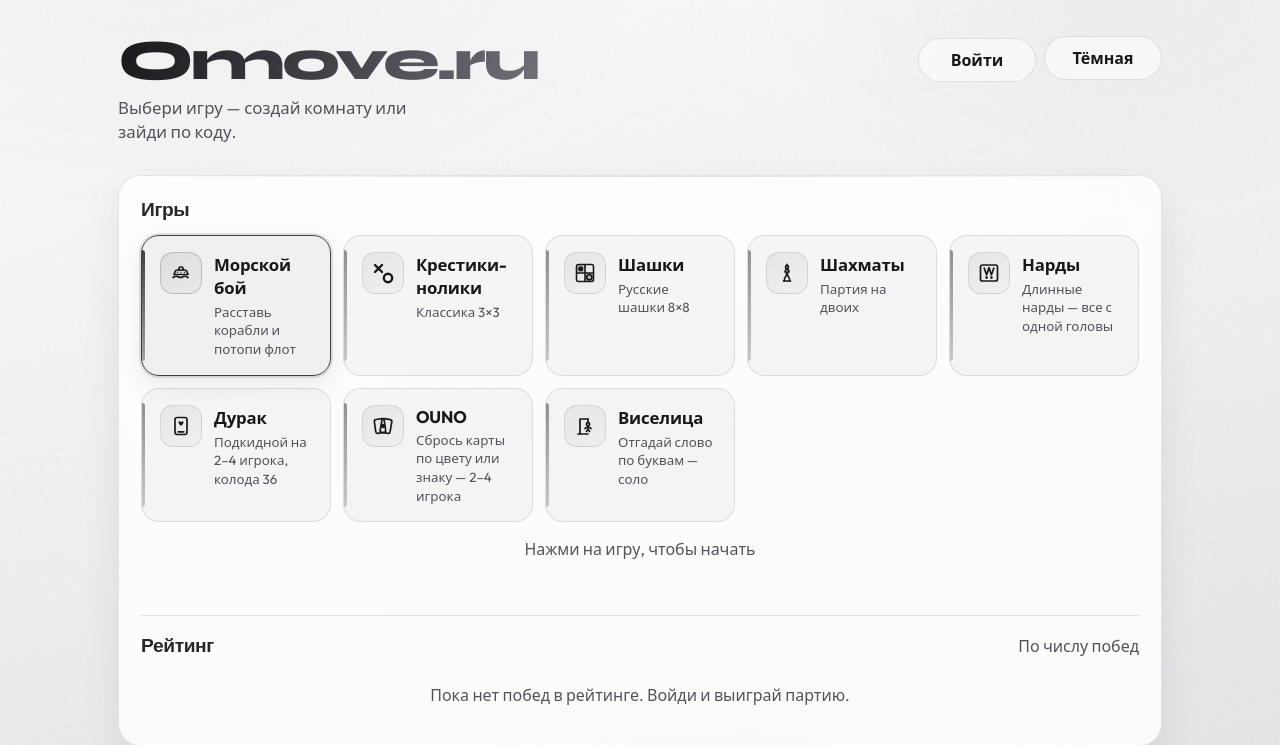
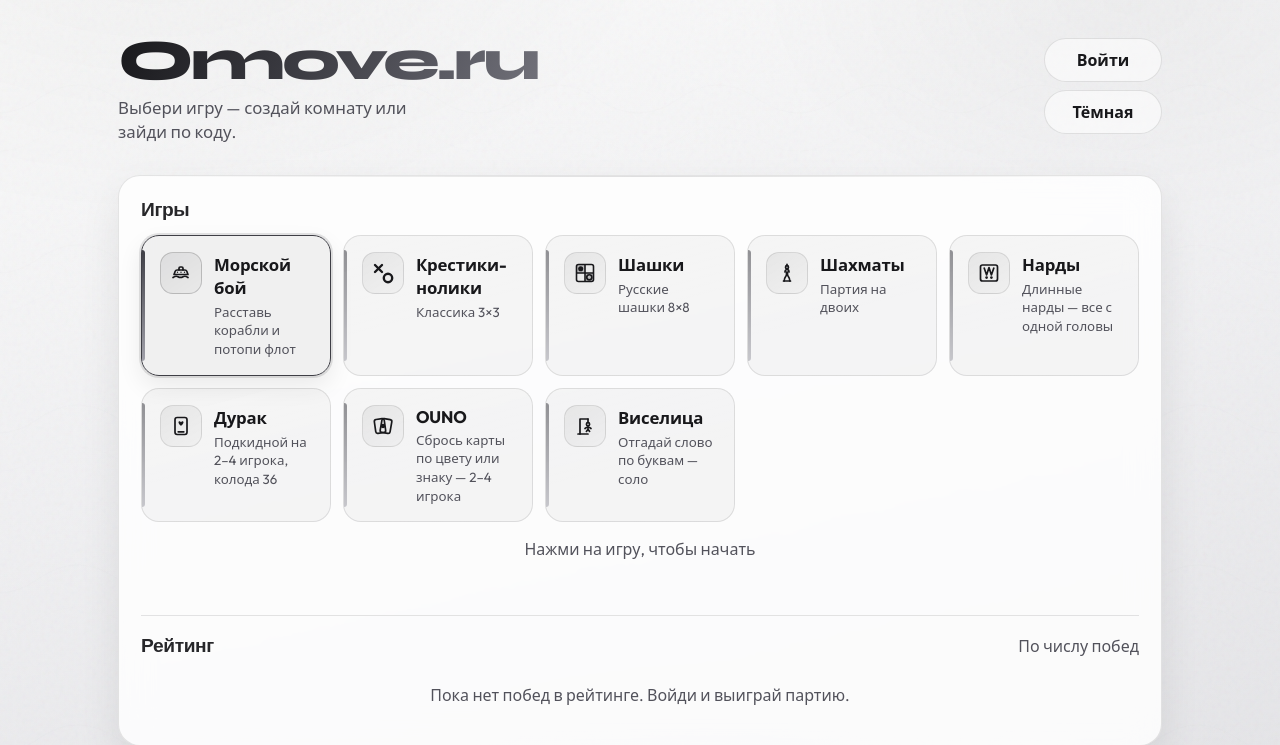
Before and after one commit to Tim9784/dream, a Flask app: page / in a window 1280 px wide. Shown: the top 745 px of the page. Run offline with Flask 3, Linux system fonts and the light colour scheme; data that the repository does not hold is empty.

Commit message:
Stack theme toggle under the login button in the header
Co-authored-by: Tim9784 <Tim9784@users.noreply.github.com>

```diff
--- a/seabattle/static/style.css
+++ b/seabattle/static/style.css
@@ -773,12 +773,17 @@ html[data-theme="light"] .bar-col .bar{background:linear-gradient(180deg,#52525b
   to{opacity:1;transform:translateY(0)}
 }
 
-.header-actions{display:flex;align-items:flex-start;gap:8px;flex-shrink:0}
-.account-box{display:flex;align-items:center;gap:8px;margin-top:10px;flex-wrap:wrap;justify-content:flex-end}
+.header-actions{
+  display:flex;flex-direction:column;align-items:stretch;gap:8px;flex-shrink:0;margin-top:10px;
+  min-width:118px;
+}
+.header-actions .theme-btn{margin-top:0;width:100%}
+.account-box{display:flex;flex-direction:column;align-items:stretch;gap:8px;justify-content:flex-end}
+.account-box .theme-btn{width:100%}
 .account-chip{
-  display:flex;flex-direction:column;align-items:flex-end;gap:2px;
+  display:flex;flex-direction:column;align-items:center;gap:2px;text-align:center;
   padding:8px 12px;border:1px solid var(--line);border-radius:12px;background:var(--chip);
-  min-width:0;max-width:180px;
+  min-width:0;max-width:none;
 }
 .account-chip strong{font-size:.95rem;line-height:1.2;overflow:hidden;text-overflow:ellipsis;white-space:nowrap;max-width:100%}
 .account-chip small{color:var(--soft);font-size:.78rem}
--- a/seabattle/templates/index.html
+++ b/seabattle/templates/index.html
@@ -20,7 +20,7 @@
 <link rel="preconnect" href="https://fonts.googleapis.com">
 <link rel="preconnect" href="https://fonts.gstatic.com" crossorigin>
 <link href="https://fonts.googleapis.com/css2?family=Outfit:wght@400;500;600;700&family=Syne:wght@700;800&display=swap" rel="stylesheet">
-<link rel="stylesheet" href="/static/style.css?v=20260718c">
+<link rel="stylesheet" href="/static/style.css?v=20260718d">
 <script>
 (function(){
   try{
@@ -66,6 +66,7 @@
       </div>
       <button type="button" class="theme-btn" id="btnTheme">Тема</button>
     </div>
+    <!-- Тема под «Войти» / профилем — колонка справа -->
   </div>
 
   <section id="home" class="panel">
```
